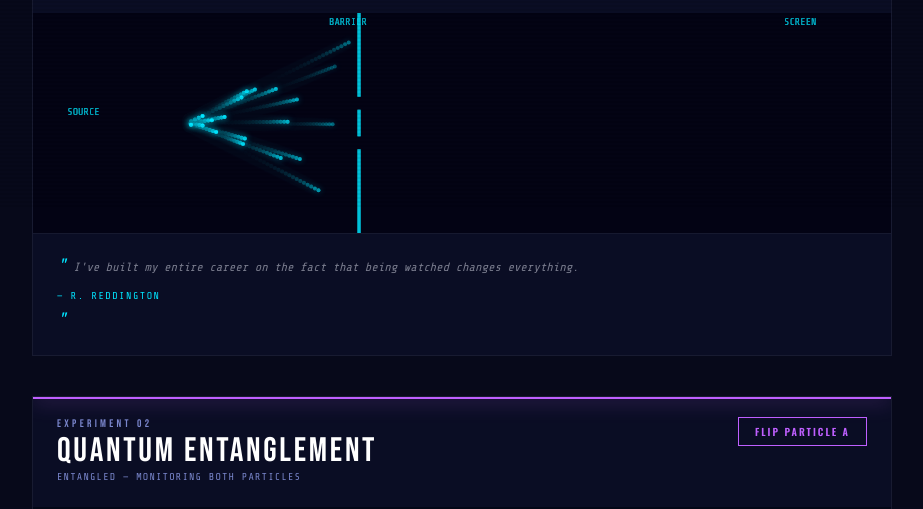
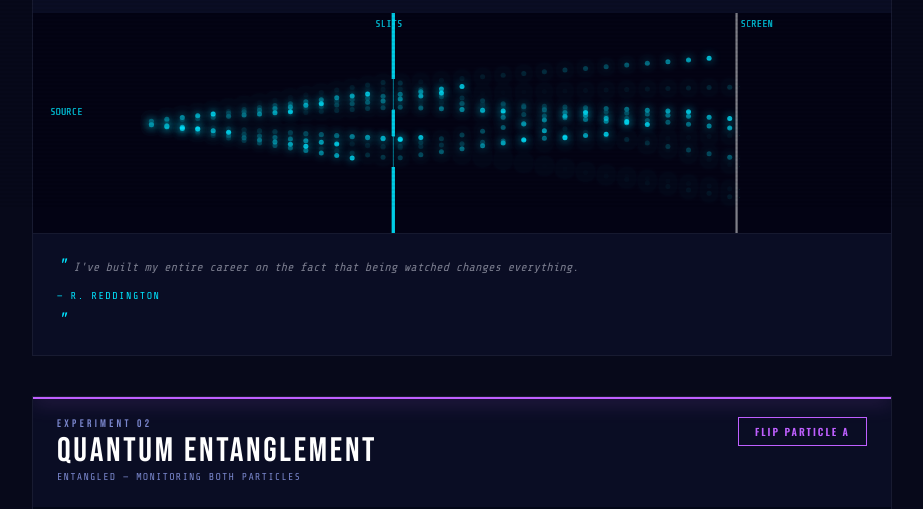
Before and after one commit to miikawir-ops/RayDar-Vice, a plain HTML site: page quantum.html in a window 1280 px wide. Shown: the part 591-1100 px from the top of the page, without its empty margins (178-1101 px from the left). Drawn offline with nearby package versions, Linux system fonts and the light colour scheme; animation ran at ten frames a second.

Commit message:
fix: double slit screen pattern and proper particle paths

```diff
--- a/quantum.html
+++ b/quantum.html
@@ -421,67 +421,110 @@ function drawSlit() {
   slitCtx.fillStyle = 'rgba(7,9,26,0.18)';
   slitCtx.fillRect(0,0,W,H);
 
-  // Fire a new particle occasionally
-  if (Math.random() < 0.35) {
-    const angle = observed
-      ? (Math.random() < 0.5 ? -0.15 : 0.15) + (Math.random()-0.5)*0.08
-      : (Math.random()-0.5) * Math.PI * 0.55;
+  const bx = W * 0.42;
+  const screenX = W * 0.82;
+  const slit1Top = H*0.3, slit1Bot = H*0.44;
+  const slit2Top = H*0.56, slit2Bot = H*0.7;
+
+  // Fire particles through slits
+  if (Math.random() < 0.5) {
+    // Pick a slit
+    const useSlit1 = Math.random() < 0.5;
+    const slitY = useSlit1
+      ? slit1Top + Math.random()*(slit1Bot-slit1Top)
+      : slit2Top + Math.random()*(slit2Bot-slit2Top);
+
+    let targetY;
+    if (observed) {
+      // Particle — lands near slit center
+      targetY = slitY + (Math.random()-0.5)*H*0.15;
+    } else {
+      // Wave — interference pattern: bright bands
+      const bands = [-0.32,-0.18,-0.04,0.04,0.18,0.32];
+      const band = bands[Math.floor(Math.random()*bands.length)];
+      targetY = H*0.5 + band*H + (Math.random()-0.5)*H*0.06;
+    }
+
     slitParticles.push({
-      x: W*0.18, y: H*0.5,
-      vx: 2.8 + Math.random(),
-      vy: Math.sin(angle) * 2.5,
-      life: 1, age: 0
+      x: W*0.12, y: H*0.5,
+      tx: screenX, ty: targetY,
+      progress: 0,
+      slitY: slitY,
+      done: false
     });
   }
 
   // Draw barrier
-  const bx = W * 0.38;
-  slitCtx.strokeStyle = 'rgba(0,229,255,0.5)';
+  slitCtx.strokeStyle = 'rgba(0,229,255,0.6)';
   slitCtx.lineWidth = 3;
-  slitCtx.beginPath(); slitCtx.moveTo(bx, 0); slitCtx.lineTo(bx, H*0.38); slitCtx.stroke();
-  slitCtx.beginPath(); slitCtx.moveTo(bx, H*0.44); slitCtx.lineTo(bx, H*0.56); slitCtx.stroke();
-  slitCtx.beginPath(); slitCtx.moveTo(bx, H*0.62); slitCtx.lineTo(bx, H); slitCtx.stroke();
+  // Top solid
+  slitCtx.beginPath(); slitCtx.moveTo(bx,0); slitCtx.lineTo(bx,slit1Top); slitCtx.stroke();
+  // Between slits
+  slitCtx.beginPath(); slitCtx.moveTo(bx,slit1Bot); slitCtx.lineTo(bx,slit2Top); slitCtx.stroke();
+  // Bottom solid
+  slitCtx.beginPath(); slitCtx.moveTo(bx,slit2Bot); slitCtx.lineTo(bx,H); slitCtx.stroke();
+
+  // Slit gap glow
+  slitCtx.strokeStyle = 'rgba(0,229,255,0.15)';
+  slitCtx.lineWidth = 1;
+  slitCtx.beginPath(); slitCtx.moveTo(bx,slit1Top); slitCtx.lineTo(bx,slit1Bot); slitCtx.stroke();
+  slitCtx.beginPath(); slitCtx.moveTo(bx,slit2Top); slitCtx.lineTo(bx,slit2Bot); slitCtx.stroke();
+
+  // Screen line
+  slitCtx.strokeStyle = 'rgba(255,255,255,0.15)';
+  slitCtx.lineWidth = 2;
+  slitCtx.beginPath(); slitCtx.moveTo(screenX,0); slitCtx.lineTo(screenX,H); slitCtx.stroke();
 
   // Update & draw particles
   slitParticles = slitParticles.filter(p => {
-    p.x += p.vx; p.y += p.vy; p.age++;
-    if (p.x > W*0.85 && p.age > 10) {
-      const idx = Math.floor(p.y);
-      if (idx >= 0 && idx < slitPattern.length) slitPattern[idx] = Math.min(slitPattern[idx] + 1, 60);
+    p.progress += 0.03;
+    if (p.progress >= 1) {
+      // Hit screen — add to pattern
+      const idx = Math.min(Math.floor(p.ty), slitPattern.length-1);
+      if (idx >= 0) slitPattern[idx] = Math.min(slitPattern[idx]+1, 80);
       return false;
     }
-    const alpha = Math.max(0, 1 - p.age/60);
+
+    // Curved path: source -> slit -> screen
+    let cx, cy;
+    if (p.progress < 0.5) {
+      const t = p.progress * 2;
+      cx = p.x + (bx - p.x) * t;
+      cy = p.y + (p.slitY - p.y) * t;
+    } else {
+      const t = (p.progress - 0.5) * 2;
+      cx = bx + (p.tx - bx) * t;
+      cy = p.slitY + (p.ty - p.slitY) * t;
+    }
+
+    const alpha = 0.8;
+    const color = observed ? `rgba(255,45,120,${alpha})` : `rgba(0,229,255,${alpha})`;
     slitCtx.beginPath();
-    slitCtx.arc(p.x, p.y, 2, 0, Math.PI*2);
-    slitCtx.fillStyle = observed
-      ? `rgba(255,45,120,${alpha})`
-      : `rgba(0,229,255,${alpha})`;
-    slitCtx.fill();
-    slitCtx.shadowBlur = 6;
+    slitCtx.arc(cx, cy, 2.5, 0, Math.PI*2);
+    slitCtx.fillStyle = color;
+    slitCtx.shadowBlur = 8;
     slitCtx.shadowColor = observed ? '#ff2d78' : '#00e5ff';
     slitCtx.fill();
     slitCtx.shadowBlur = 0;
-    return p.x < W && p.age < 80;
+    return true;
   });
 
-  // Draw accumulation pattern
-  const screenX = W * 0.88;
+  // Draw accumulation pattern on screen
   for (let y = 0; y < slitPattern.length; y++) {
     if (slitPattern[y] > 0) {
-      const intensity = Math.min(slitPattern[y] / 50, 1);
-      slitCtx.fillStyle = observed
-        ? `rgba(255,45,120,${intensity * 0.9})`
-        : `rgba(0,229,255,${intensity * 0.9})`;
-      slitCtx.fillRect(screenX, y, W*0.1 * intensity, 1);
+      const intensity = Math.min(slitPattern[y] / 60, 1);
+      const color = observed ? `rgba(255,45,120,${intensity})` : `rgba(0,229,255,${intensity})`;
+      slitCtx.fillStyle = color;
+      slitCtx.fillRect(screenX+2, y, W*0.12 * intensity, 1);
     }
   }
 
   // Labels
   slitCtx.font = '10px "Share Tech Mono"';
   slitCtx.fillStyle = 'rgba(0,229,255,0.4)';
-  slitCtx.fillText('SOURCE', W*0.04, H*0.5 - 8);
-  slitCtx.fillText('BARRIER', bx - 30, 12);
-  slitCtx.fillText('SCREEN', screenX - 4, 12);
+  slitCtx.fillText('SOURCE', W*0.02, H*0.5-8);
+  slitCtx.fillText('SLITS', bx-18, 14);
+  slitCtx.fillText('SCREEN', screenX+4, 14);
 
   slitAnim = requestAnimationFrame(drawSlit);
 }
```
